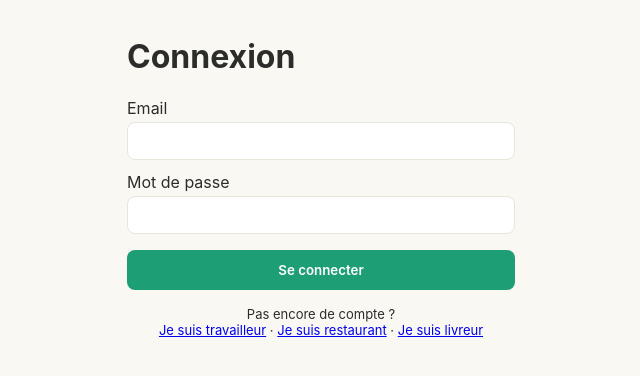
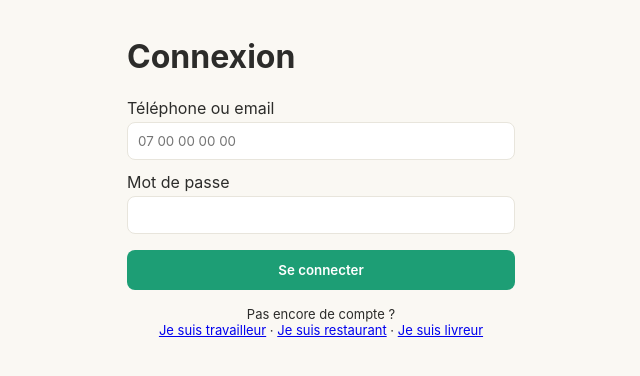
Before and after one commit to bahouadonald/dily-resto, a React (Vite) app: page /connexion in a window 1280 px wide. Shown: the top 376 px of the page, without its empty margins (319-959 px from the left). Built offline with nearby package versions, Linux system fonts and the light colour scheme; no server answers.

Commit message:
Update Connexion.tsx

```diff
--- a/src/pages/Connexion.tsx
+++ b/src/pages/Connexion.tsx
@@ -1,10 +1,11 @@
 import { useState } from "react";
 import { useNavigate } from "react-router-dom";
 import { supabase } from "../lib/supabase";
+import { telephoneVersEmail } from "../lib/authPhone";
 
 export default function Connexion() {
   const navigate = useNavigate();
-  const [email, setEmail] = useState("");
+  const [identifiant, setIdentifiant] = useState("");
   const [motDePasse, setMotDePasse] = useState("");
   const [enCours, setEnCours] = useState(false);
   const [erreur, setErreur] = useState<string | null>(null);
@@ -13,13 +14,15 @@ export default function Connexion() {
     setEnCours(true);
     setErreur(null);
 
+    const email = identifiant.includes("@") ? identifiant : telephoneVersEmail(identifiant);
+
     const { data, error } = await supabase.auth.signInWithPassword({
       email,
       password: motDePasse,
     });
 
     if (error || !data.user) {
-      setErreur("Email ou mot de passe incorrect.");
+      setErreur("Identifiant ou mot de passe incorrect.");
       setEnCours(false);
       return;
     }
@@ -55,11 +58,12 @@ export default function Connexion() {
 
       <div style={{ display: "flex", flexDirection: "column", gap: 12, marginTop: 16 }}>
         <label>
-          Email
+          Téléphone ou email
           <input
-            type="email"
-            value={email}
-            onChange={(e) => setEmail(e.target.value)}
+            type="text"
+            value={identifiant}
+            onChange={(e) => setIdentifiant(e.target.value)}
+            placeholder="07 00 00 00 00"
             style={{ width: "100%", padding: 10, marginTop: 4 }}
           />
         </label>
@@ -79,7 +83,7 @@ export default function Connexion() {
 
       <button
         onClick={seConnecter}
-        disabled={enCours || !email || !motDePasse}
+        disabled={enCours || !identifiant || !motDePasse}
         style={{
           width: "100%",
           padding: 12,
```
